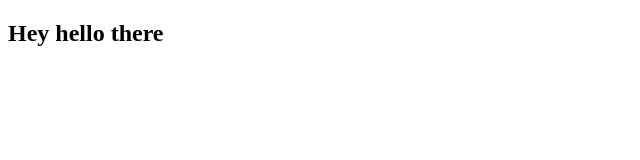
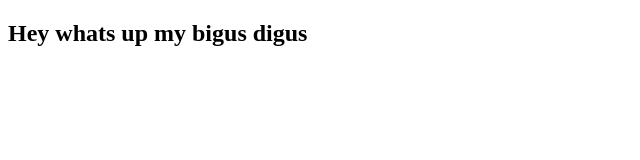
Before and after one commit to icangcut/revouminicourse, a plain HTML site: page index.html in a window 1280 px wide. Shown: the whole page, without its empty margins (0-640 px from the left). Drawn offline with Linux system fonts and the light colour scheme.

Commit message:
Update index.html

```diff
--- a/index.html
+++ b/index.html
@@ -4,6 +4,6 @@
         <title>RevoU Web Course</title>
     </head>
     <body>
-        <h2>Hey hello there</h2>
+        <h2>Hey whats up my bigus digus</h2>
     </body>
 </html>
```
